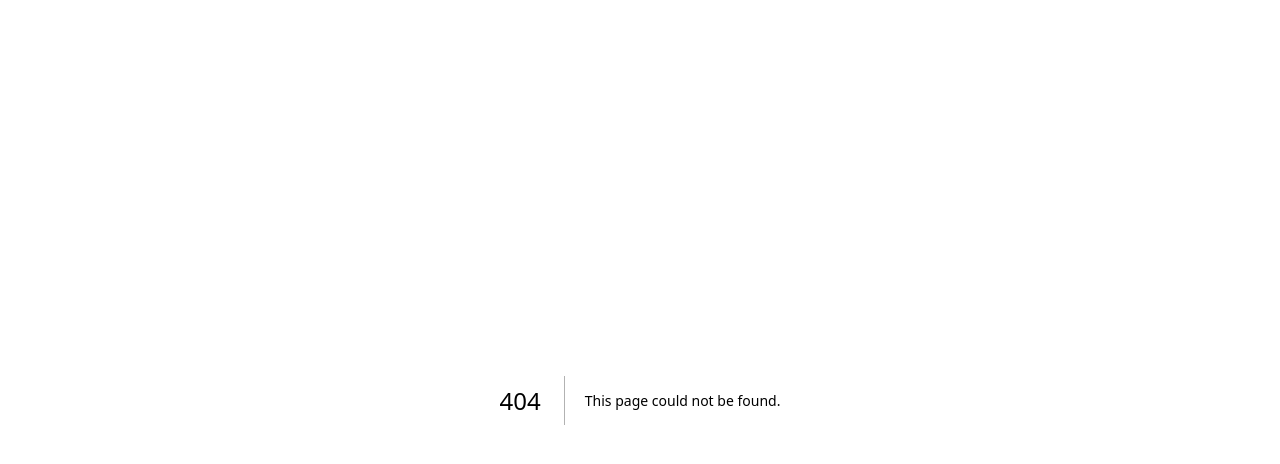
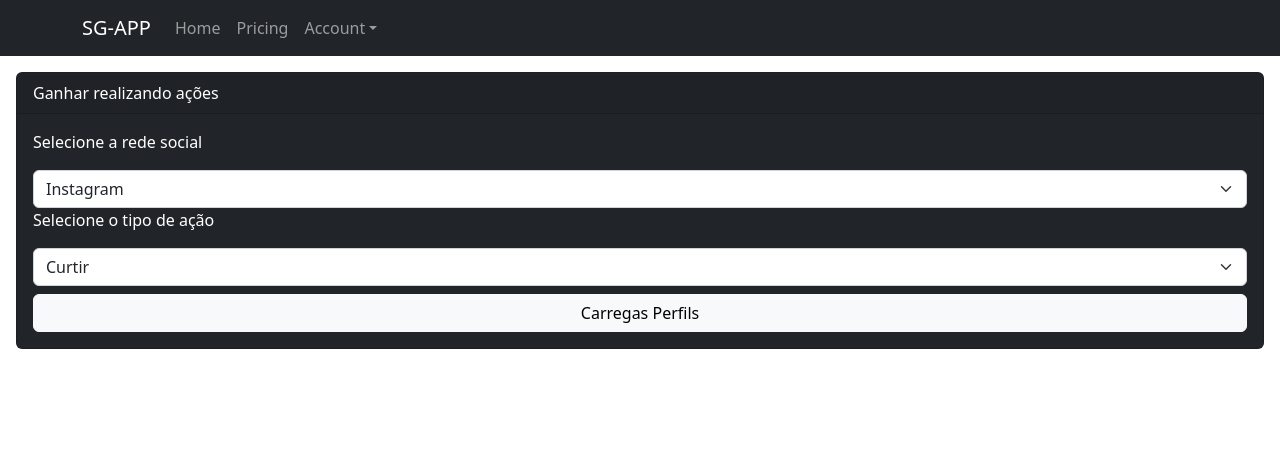
Before and after one commit to Underewarrr/fullstack-vercel-sg-app-nextjs, a Next.js app: page /user/instagram/list in a window 1280 px wide. Before the commit this address had no page. Shown: the top 464 px of the page. Built offline with nearby package versions, Linux system fonts and the light colour scheme.

Commit message:
Dev: Header Balance
Header configurado.
Pagina de balance configurada
Instagram list user

```diff
--- a/pages/components/Header.tsx
+++ b/pages/components/Header.tsx
@@ -1,9 +1,18 @@
-import React from "react";
+import React, { useEffect, useState } from "react";
 import { Container, Nav, Navbar, NavDropdown } from "react-bootstrap";
 import Link from "next/link";
 import "bootstrap/dist/css/bootstrap.min.css";
 
 const Header = () => {
+  const [email, setEmail] = useState('')
+
+
+  useEffect(() => {
+    const result = window.localStorage.getItem('email');
+    setEmail(result);
+    console.log(result);
+  }, [])
+
   return (
     <Navbar collapseOnSelect expand="lg" bg="dark" variant="dark">
       <Container>
@@ -11,7 +20,7 @@ const Header = () => {
         <Navbar.Toggle aria-controls="responsive-navbar-nav" />
         <Navbar.Collapse id="responsive-navbar-nav">
           <Nav className="me-auto">
-            <Nav.Link href="">Home</Nav.Link>
+            <Nav.Link href="/">Home</Nav.Link>
             <Nav.Link href="#pricing">Pricing</Nav.Link>
             <NavDropdown title="Account" id="collasible-nav-dropdown">
               {/*<NavDropdown.Item href="#action/3.1">Action</NavDropdown.Item>
@@ -28,10 +37,7 @@ const Header = () => {
             </NavDropdown>
           </Nav>
           <Nav>
-            <Nav.Link href="#deets">More deets</Nav.Link>
-            <Nav.Link eventKey={2} href="#memes">
-              Dank memes
-            </Nav.Link>
+            <Nav.Link>{email}</Nav.Link>
           </Nav>
         </Navbar.Collapse>
       </Container>
--- a/pages/user/balance/add.js
+++ b/pages/user/balance/add.js
@@ -1,5 +1,6 @@
 import { useEffect, useRef, useState } from "react"
 import { Button } from "react-bootstrap";
+
 const PUBLIC_KEY = "TEST-001debb2-d8d5-40a4-953f-8ca65aaa0fa0";
 
 export default function Index(props) {
--- /dev/null
+++ b/pages/user/instagram/list.tsx
@@ -0,0 +1,39 @@
+import React from "react";
+import { Button, Card, Form } from "react-bootstrap";
+import Header from "../../components/Header";
+
+export default function Index() {
+  return (
+    <>
+    <Header/>
+    <Card
+    bg="dark"
+    text="white"
+  style={{ marginRight: '1rem', marginTop: '1rem', marginLeft: '1rem'  }}
+
+    >
+    <Card.Header>
+        Ganhar realizando ações
+    </Card.Header>
+    <Card.Body>
+        <p>Selecione a rede social</p>
+    <Form.Select aria-label="Default select example">
+      <option value="instagram">Instagram</option>
+    </Form.Select>
+    <p>Selecione o tipo de ação</p>
+    <Form.Select aria-label="Default select example">
+      <option value="likes">Curtir</option>
+      <option value="follows">Seguir</option>
+    </Form.Select>
+    <div className="d-grid gap-2 mt-2">
+    <Button
+    variant="light"
+    >
+        Carregas Perfils
+    </Button>
+    </div>
+    </Card.Body>
+    </Card>
+    </>
+  )
+}
```
Also changed, not shown: pages/user/login.tsx (+24 -5 lines), pages/user/panel.tsx (+56 -1 lines), pages/user/register.tsx (+20 -2 lines).
